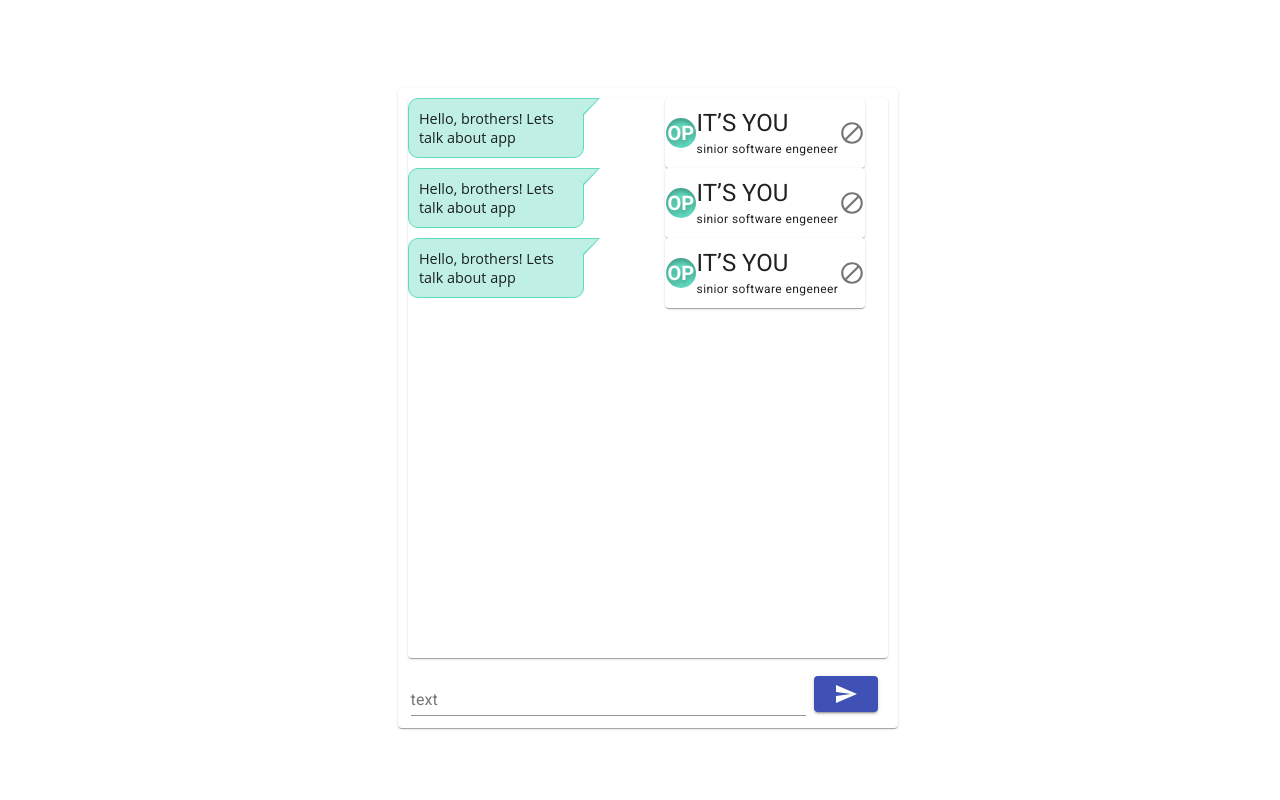
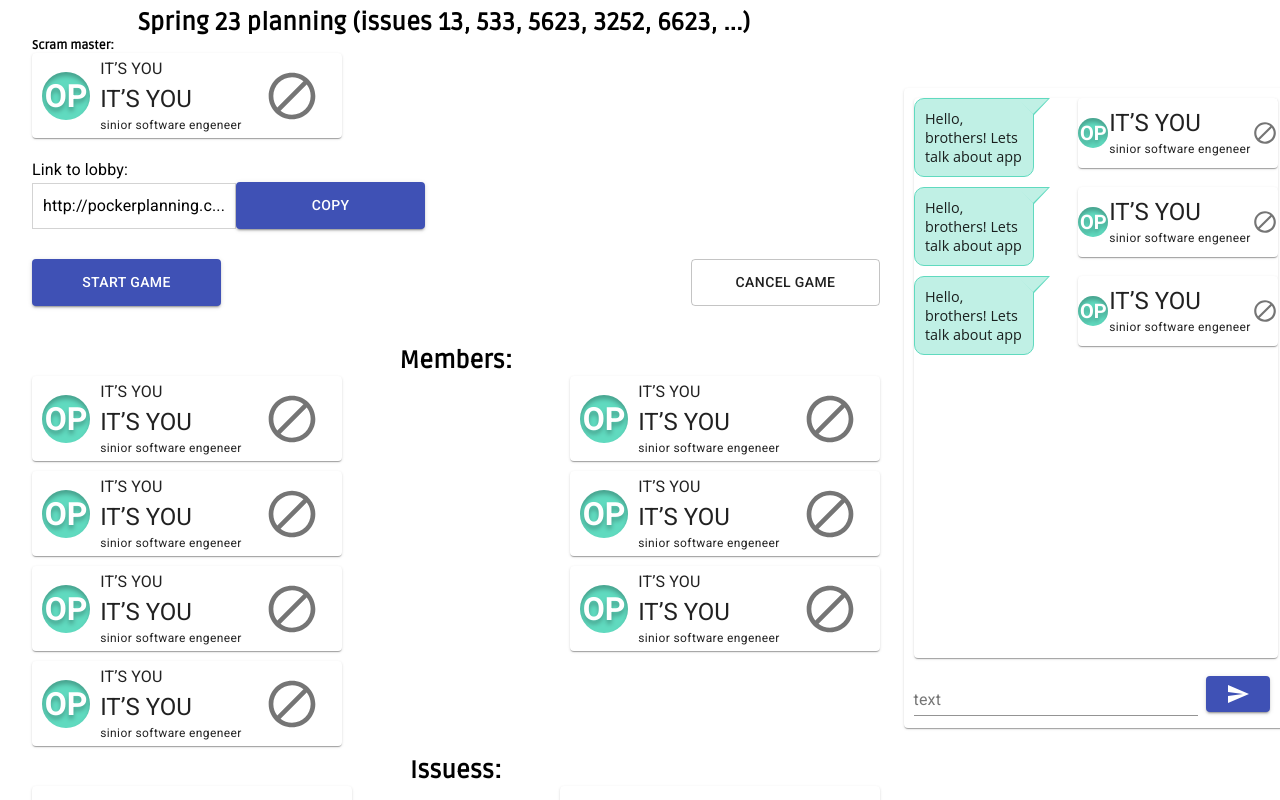
Before and after one commit to strannik345/Pointing-Poker, a React (Create React App) app in the folder pointing-poker/: page /lobby in a window 1280 px wide. Shown: the top 800 px of the page. Built offline with nearby package versions, Linux system fonts and the light colour scheme.

Commit message:
feat: add  lobby

```diff
--- a/pointing-poker/src/App.tsx
+++ b/pointing-poker/src/App.tsx
@@ -1,11 +1,7 @@
-import React from 'react';
-import Chat from './pages/lobby/chat/chat';
-import { ChatMessage } from './pages/lobby/chat/chatMessage';
+import { Lobby } from './pages/lobby/lobby';
 function App() {
   return (
-    <div>
-      <Chat/>
-    </div>
+      <Lobby/>
   );
 }
 
--- a/pointing-poker/src/pages/lobby/chat/chat.tsx
+++ b/pointing-poker/src/pages/lobby/chat/chat.tsx
@@ -9,23 +9,27 @@ const useStyles = makeStyles((theme: Theme) =>
     paper: {
       width: "80vw",
       height: "80vh",
-      maxWidth: "500px",
+      maxWidth: "400px",
       maxHeight: "700px",
       display: "flex",
       alignItems: "center",
       flexDirection: "column",
-      position: "relative"
+      position: "relative",
+      top: "0",
+      right: "0"
+
+
     },
-    paper2: {
-      width: "80vw",
-      maxWidth: "500px",
-      display: "flex",
-      alignItems: "center",
-      flexDirection: "column",
-      position: "relative"
-    },
+    // paper2: {
+    //   width: "80vw",
+    //   maxWidth: "500px",
+    //   display: "flex",
+    //   alignItems: "center",
+    //   flexDirection: "column",
+    //   position: "relative"
+    // },
     container: {
-      width: "100vw",
+      width: "30vw",
       height: "100vh",
       display: "flex",
       alignItems: "center",
--- /dev/null
+++ b/pointing-poker/src/pages/lobby/lobby.tsx
@@ -0,0 +1,29 @@
+import { Container } from '@material-ui/core';
+import { createStyles, makeStyles, Theme } from '@material-ui/core/styles';
+import React from 'react';
+import Chat from './chat/chat';
+import { ScrumMaster } from './scrumMaster/scrumMaster';
+import { TeamMember } from './teamMember/teamMember';
+const useStyles = makeStyles((theme: Theme) =>
+  createStyles({
+    container: {
+        width: "100vw",
+        height: "100vh",
+        display: "flex",
+        alignItems: "center",
+        justifyContent: "center"
+      },
+  })
+)
+export const Lobby: React.FC =()=> {
+    const classes = useStyles();
+    return(
+        // <div className={classes.container}>
+        //     <TeamMember/>
+        //     <Chat/>
+        // </div>);
+        <div className={classes.container}>
+            <ScrumMaster/>
+            <Chat/>
+        </div>);
+}
--- a/pointing-poker/src/pages/lobby/scrumMaster/scrumMaster.tsx
+++ b/pointing-poker/src/pages/lobby/scrumMaster/scrumMaster.tsx
@@ -8,14 +8,24 @@ import { IssuesList } from '../../../components/issuesList/issuesList';
 import { GameSettings } from '../../../components/gameSettings/gameSettings';
 import { GameCards } from '../../../components/gameCards/gameCards';
 import { AddCardValue } from '../../../components/addCardValue/addCardValue';
-import { Modal } from '@material-ui/core';
+import { createStyles, makeStyles, Modal, Theme } from '@material-ui/core';
+const useStyles = makeStyles((theme: Theme) =>
+  createStyles({
+    container: {
+        width: "70vw",
+        height: "100vh",
+      },
+  })
+)
 export const ScrumMaster: React.FC =()=> {
-    return(<>
+    const classes = useStyles();
+    return(
+        <div className={classes.container}>
         <LobbyInfo isMaster = {true}/>
         <MembersList/>
         <IssuesList/>
         <GameSettings/>
         <GameCards/>
         <AddCardValue/>
-    </>)
+    </div>)
 }
```
Also changed, not shown: pointing-poker/src/pages/lobby/teamMember/teamMember.tsx (+16 -4 lines).
